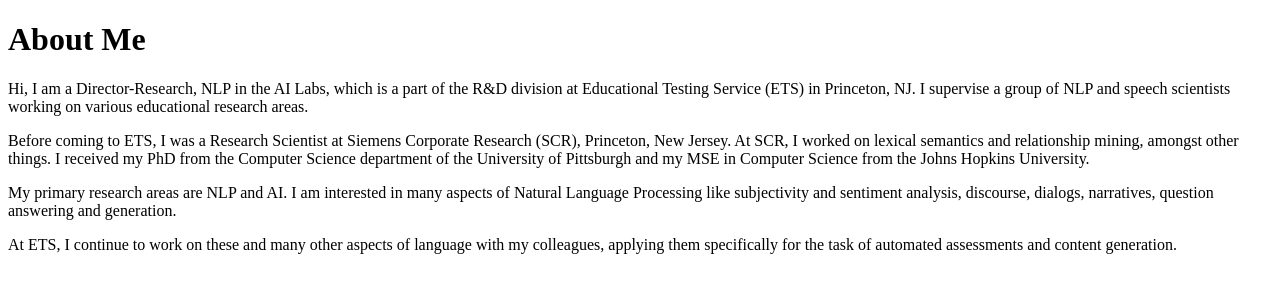
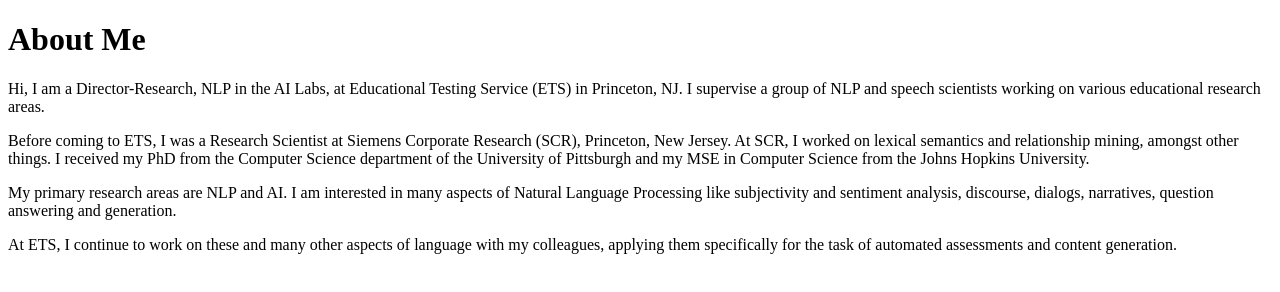
Before and after one commit to SwapnaSomasundaran/github.io, a plain HTML site: page index.html in a window 1280 px wide. Drawn offline with Linux system fonts and the light colour scheme.

Commit message:
Update index.html
location changed

```diff
--- a/index.html
+++ b/index.html
@@ -7,7 +7,7 @@
 </head>
 <body>
     <h1>About Me</h1>
-    <p>Hi, I am a Director-Research, NLP in the AI Labs, which is a part of the R&D division at Educational Testing Service (ETS) in Princeton, NJ. I supervise a group of NLP and speech scientists working on various educational research areas.</p>
+    <p>Hi, I am a Director-Research, NLP in the AI Labs, at Educational Testing Service (ETS) in Princeton, NJ. I supervise a group of NLP and speech scientists working on various educational research areas.</p>
     <p>Before coming to ETS, I was a Research Scientist at Siemens Corporate Research (SCR), Princeton, New Jersey. At SCR, I worked on lexical semantics and relationship mining, amongst other things. I received my PhD from the Computer Science department of the University of Pittsburgh and my MSE in Computer Science from the Johns Hopkins University.</p>
     <p>My primary research areas are NLP and AI. I am interested in many aspects of Natural Language Processing like subjectivity and sentiment analysis, discourse, dialogs, narratives, question answering and generation.</p>
     <p>At ETS, I continue to work on these and many other aspects of language with my colleagues, applying them specifically for the task of automated assessments and content generation.</p>
```
